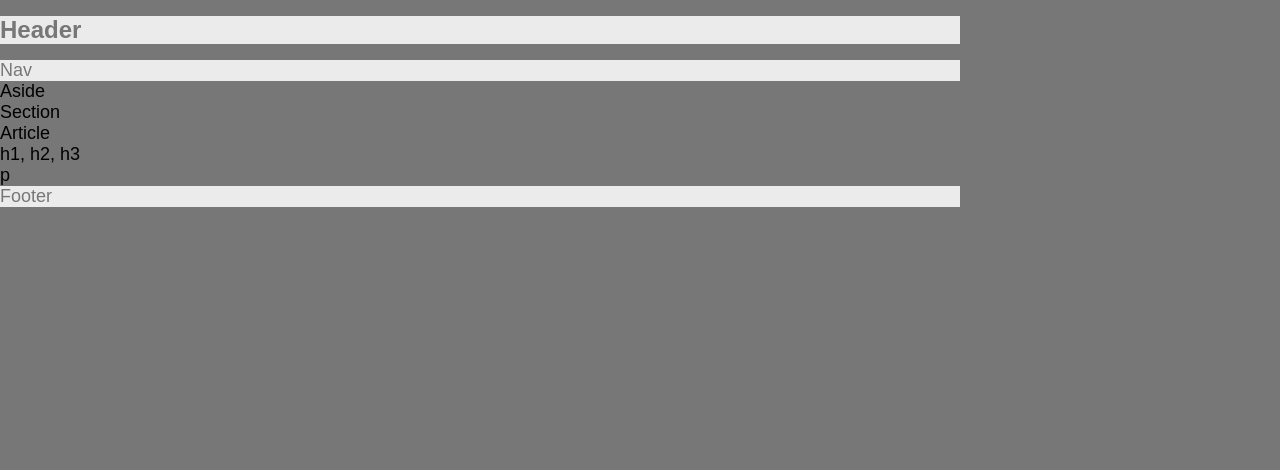
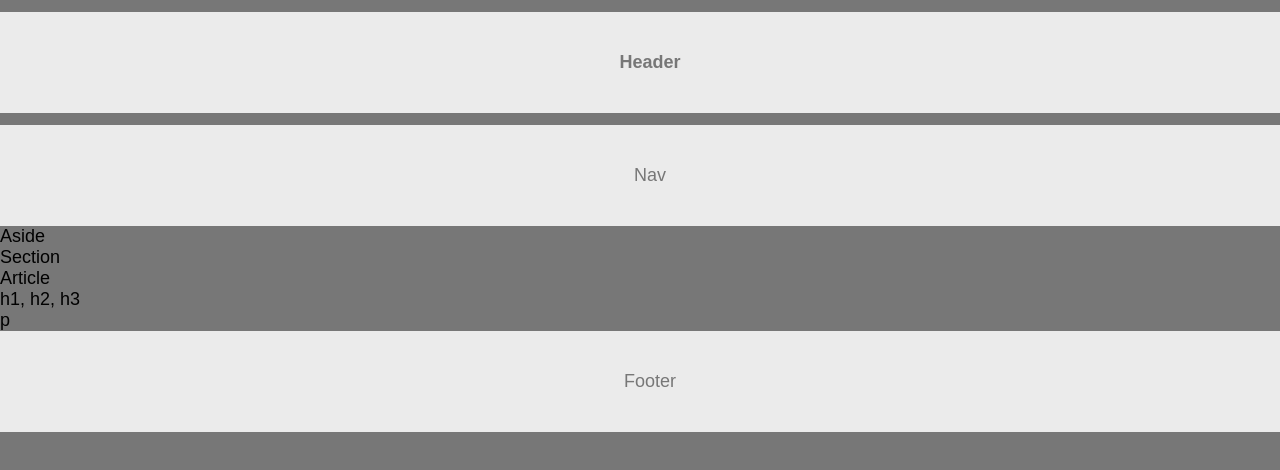
Before and after one commit to chruben94/HW-Wireframe, a plain HTML site: page index.html in a window 1280 px wide. Drawn offline with Linux system fonts and the light colour scheme.

```diff
--- a/style.css
+++ b/style.css
@@ -1,24 +1,31 @@
 body {
         background-color: #777;
-        margin: 0;
+        margin: auto;
         padding: 0;
-        width: 960px;
+        width: 1300px;
         font-size: 18px;
-        font-family: Arial, Helvetica, sans-serif
+        font-family: Arial, Helvetica, sans-serif;
+
 }
 
 h1 {
     color: #777;
     background-color: #ebebeb;
-    font-size: 24px;
-    width: 960;
+    font-size: 18px;
+    width: 1300;
+    text-align: center;
+    padding-top: 40px;
+    padding-bottom: 40px;
 
     }
 nav {
     color: #777;
     background-color: #ebebeb;
     font-size: 18px;
-    width: 960;
+    width: 1300;
+    text-align: center;
+    padding-top: 40px;
+    padding-bottom: 40px;
     }
 
 
@@ -31,5 +38,8 @@ footer {
     color: #777;
     background-color: #ebebeb;
     font-size: 18px;
-    width: 960;
+    width: 1300;
+    text-align: center;
+    padding-top: 40px;
+    padding-bottom: 40px;
 }
```
